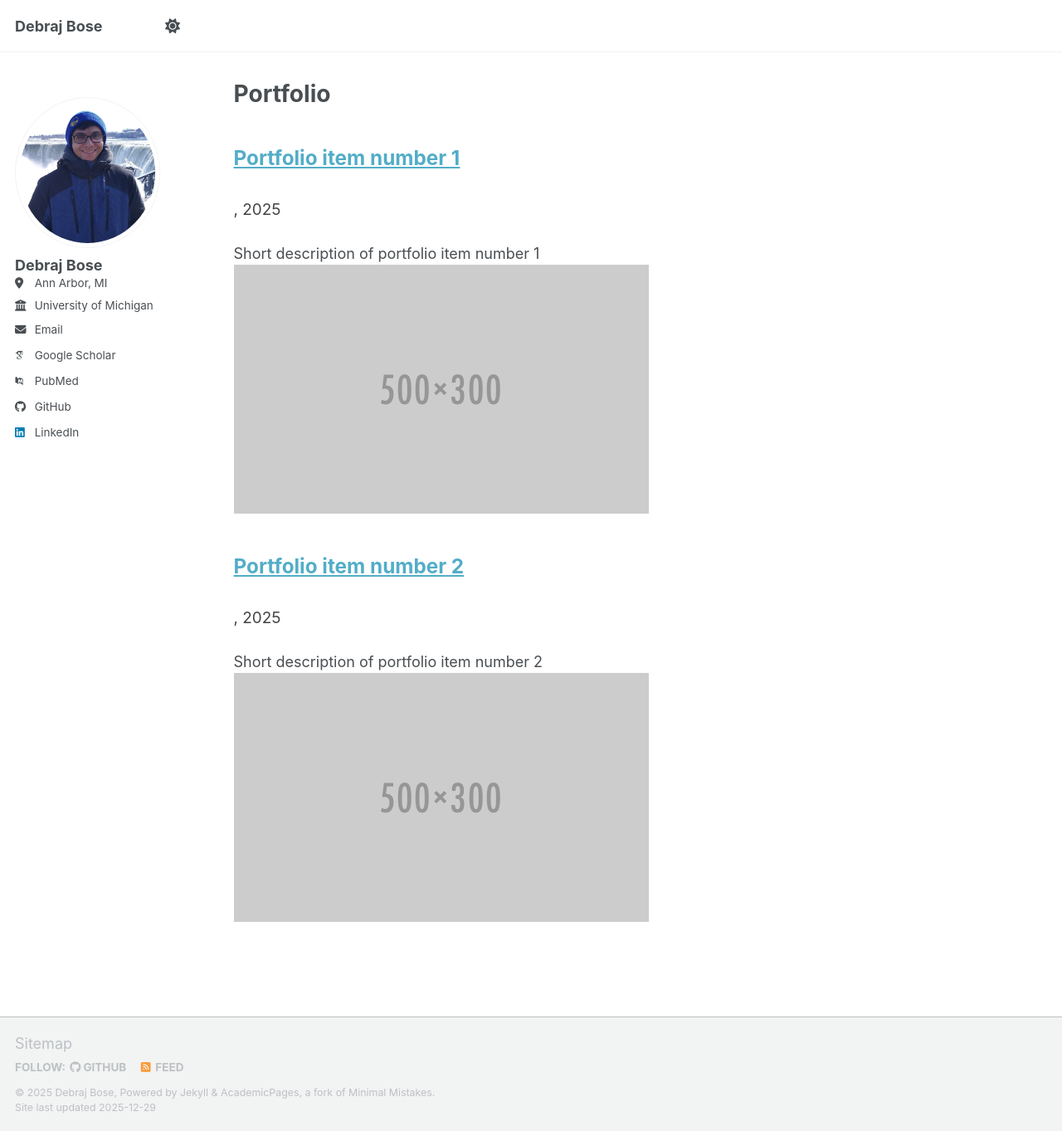
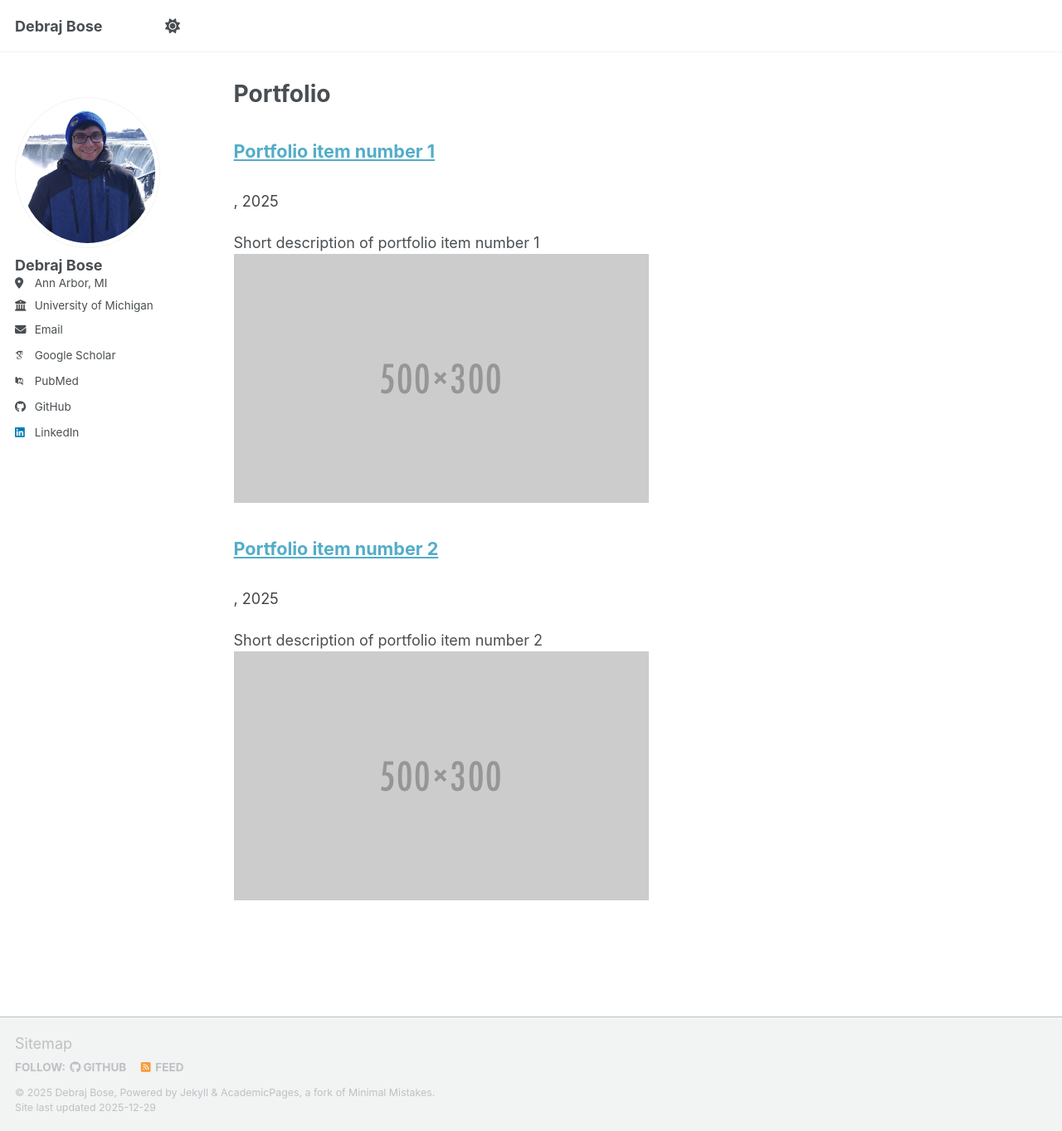
Before and after one commit to bosedebraj96/bosedebraj96.github.io, a Jekyll site: the page built from _pages/portfolio.html, in a window 1280 px wide and 1363 px high. Shown: the whole window at 83% size. Built offline with Jekyll 4.4.1, drawn with Linux system fonts in a browser that asks for light colours; some web fonts are replaced; a script bundle is joined from its source files by our own code; library files that are not in the unit come from our copies.

Commit message:
Update main.scss
Reducing font size of both title and author list

```diff
--- a/assets/css/main.scss
+++ b/assets/css/main.scss
@@ -44,17 +44,17 @@
 
 /* Publication list styling */
 .archive__item-title {
-  font-size: 1.35rem;
+  font-size: 1.2rem;
 }
 
 .archive__item-excerpt {
-  font-size: 1.05rem;
+  font-size: 1.0rem;
   line-height: 1.5;
   margin-top: 0.2rem;
 }
 
 .archive__item-excerpt em {
-  font-size: 1.05rem;
+  font-size: 1.0rem;
 }
 
 .archive__item-excerpt {
```
